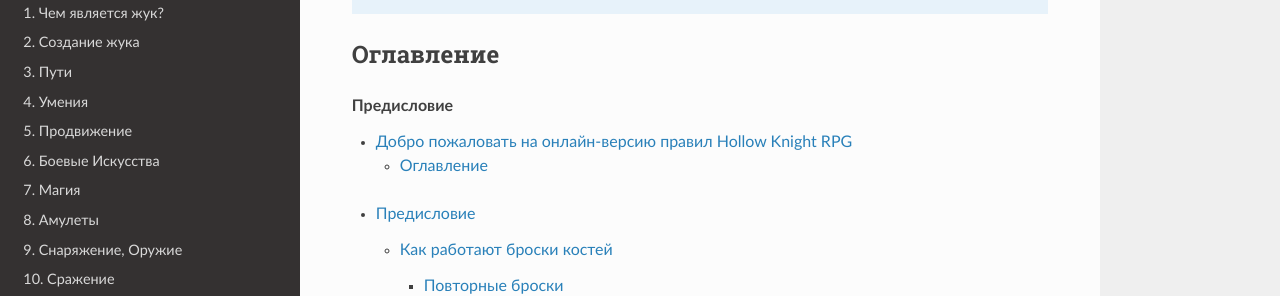
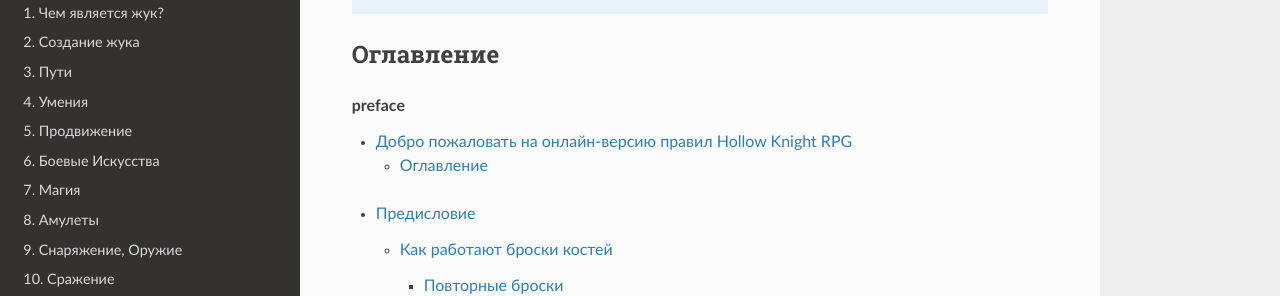
Before and after one commit to LazySelkie/hollow-knight-rpg-ru, a Sphinx documentation site: the page built from docs/source/index.rst, in a window 1280 px wide and 900 px high, scrolled down 338 px. Shown: the part 162-458 px from the top of the window. Built offline with Sphinx 7.4.7 and the Read the Docs theme 2.0.0, drawn with Linux system fonts in a browser that asks for light colours.

Commit message:
Тест оглавления-2

```diff
--- a/docs/source/index.rst
+++ b/docs/source/index.rst
@@ -16,7 +16,7 @@
 
 Оглавление
 --------
-.. contents:: Предисловие
+.. contents:: preface
    :depth: 2
 
 
```
